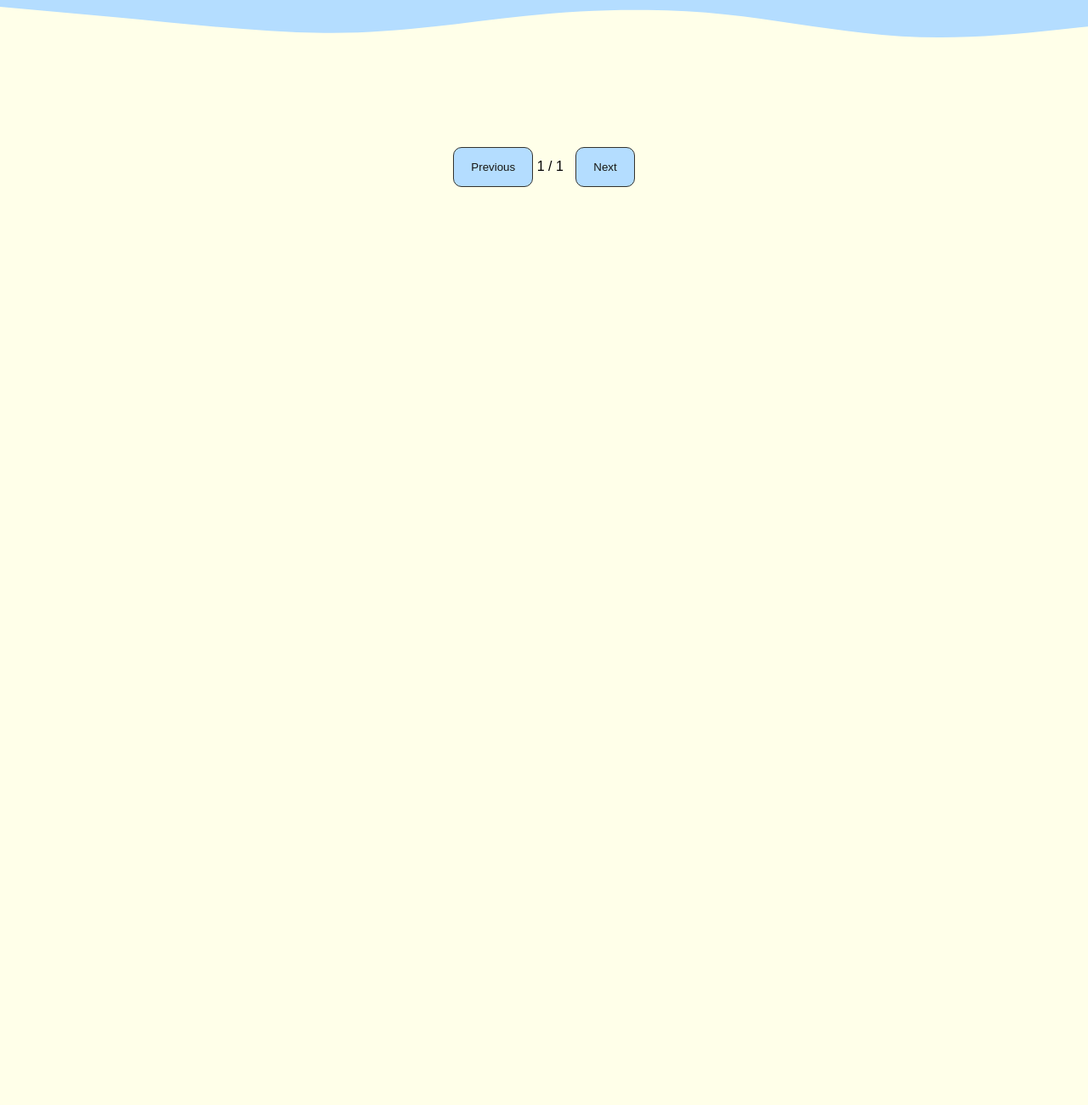
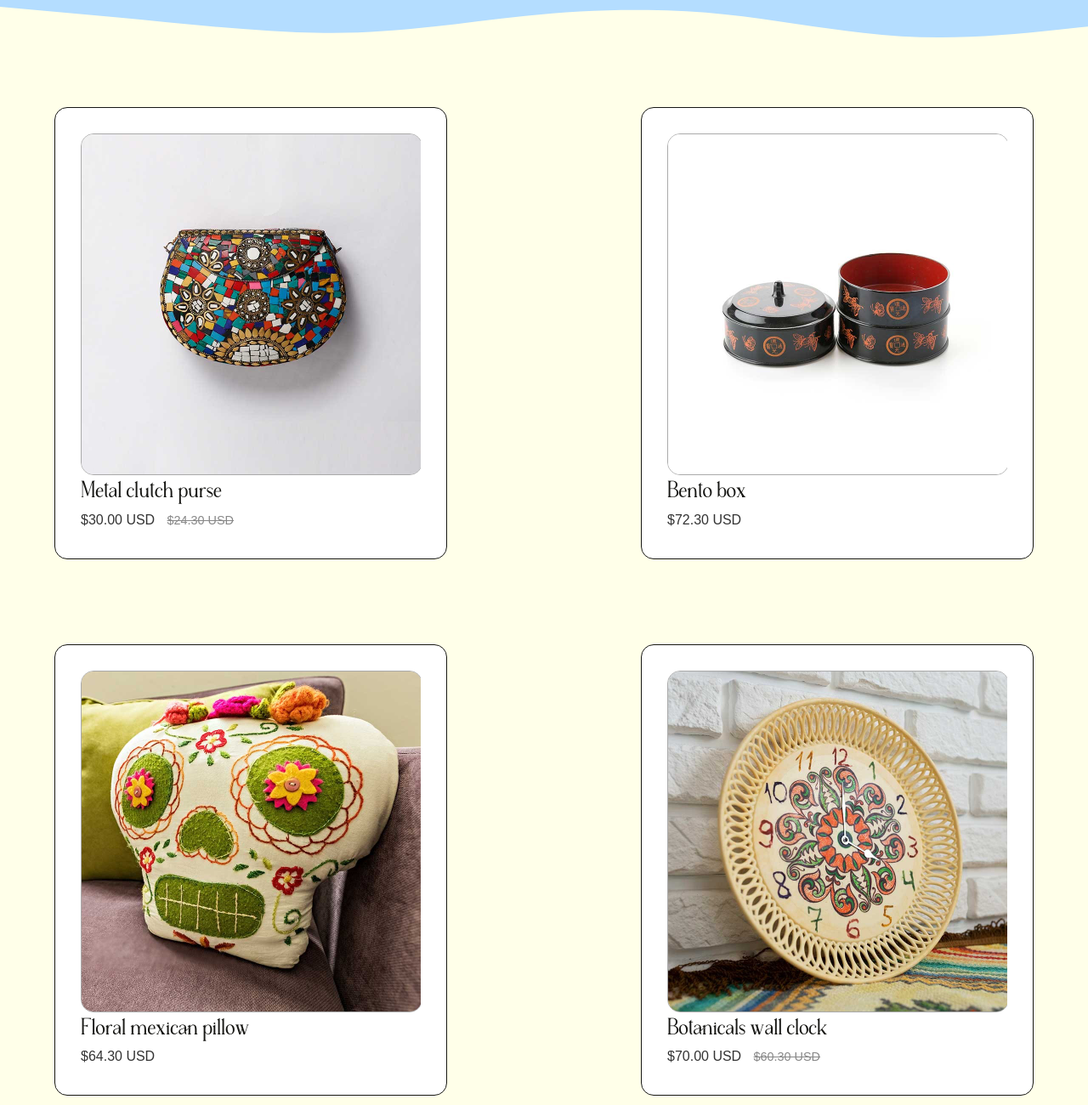
Before and after one commit to MOSTAFA17RASHEEDY/E-commerce-DreemBin-Client-Side-Final-Project, a plain HTML site: page Products/All Products/AllProducts.html in a window 1280 px wide. Shown: the part 300-1600 px from the top of the page at 85% size. Before the commit the page ends 800 px from the top, so only its background shows below. Drawn offline with Linux system fonts and the light colour scheme; no server answers.

Commit message:
Update UrlImg in Json

```diff
--- a/Products/All Products/AllProducts.html
+++ b/Products/All Products/AllProducts.html
@@ -31,7 +31,7 @@
         <section class="product-grid" id="productGrid"></section>
         <div class="pagination">
             <button id="prevBtn">Previous</button>
-            <p id="pageIndicator">1 / 1</p>
+            <p id="pageIndicator">1 / 2</p>
             <button id="nextBtn">Next</button>
         </div>
     </main>
--- a/Products/Products.js
+++ b/Products/Products.js
@@ -21,7 +21,7 @@ document.addEventListener("DOMContentLoaded", function () {
         "Watches": "Watches"
     };
 
-    fetch("./products.json")
+    fetch(window.location.origin + "/Shared/JSON/products.json")
         .then(response => response.json())
         .then(data => {
             products = data;
--- a/Products/products.json
+++ b/Shared/JSON/products.json
@@ -3,7 +3,7 @@
     "id": 1,
     "category": "bags",
     "page": 1,
-    "image": "../Shared/Images/65ab5ad905de6751921e7a0c_product-image-12.jpg",
+    "image": "/Shared/Images/65ab5ad905de6751921e7a0c_product-image-12.jpg",
     "title": "Metal clutch purse",
     "price": 30.00,
     "discountedPrice": 24.30
@@ -12,7 +12,7 @@
     "id": 2,
     "category": "serveware",
     "page": 1,
-    "image": "../Shared/Images/65ab5614d6e8611d02b30a4b_product-image-11.jpg",
+    "image": "/Shared/Images/65ab5614d6e8611d02b30a4b_product-image-11.jpg",
     "title": "Bento box",
     "price": 72.30,
     "discountedPrice": null
@@ -21,7 +21,7 @@
     "id": 3,
     "category": "Furnishing",
     "page": 1,
-    "image": "../Shared/Images/65ab54c2524f9e4d4b923791_product-image-10.jpg",
+    "image": "/Shared/Images/65ab54c2524f9e4d4b923791_product-image-10.jpg",
     "title": "Floral mexican pillow",
     "price": 64.30,
     "discountedPrice": null
@@ -30,7 +30,7 @@
     "id": 4,
     "category": "Watches",
     "page": 1,
-    "image": "../Shared/Images/65ab53b33f6ffd7ffa7c7a3a_product-image-09.jpg",
+    "image": "/Shared/Images/65ab53b33f6ffd7ffa7c7a3a_product-image-09.jpg",
     "title": "Botanicals wall clock",
     "price": 70.00,
     "discountedPrice": 60.30
@@ -39,7 +39,7 @@
     "id": 5,
     "category": "serveware",
     "page": 1,
-    "image": "../Shared/Images/65ab53274105f94c267d3257_product-image-08.jpg",
+    "image": "/Shared/Images/65ab52045faa95ea31319409_product-image-07.jpg",
     "title": "Hanging lamp",
     "price": 70.30,
     "discountedPrice": null
@@ -48,7 +48,7 @@
     "id": 6,
     "category": "gifts",
     "page": 1,
-    "image": "../Shared/Images/65ab53274105f94c267d3257_product-image-08.jpg",
+    "image": "/Shared/Images/65ab52045faa95ea31319409_product-image-07.jpg",
     "title": "Ceramic oatmeal bowls",
     "price": 56.30,
     "discountedPrice": 50.00
@@ -57,7 +57,7 @@
     "id": 7,
     "category": "Furnishing",
     "page": 2,
-    "image": "../Shared/Images/65ab50e1becdc4e575a0614b_product-image-02.jpg",
+    "image": "/Shared/Images/65ab50e1becdc4e575a0614b_product-image-02.jpg",
     "title": "Pillows flower Printed",
     "price": 42.30,
     "discountedPrice": null
@@ -66,7 +66,7 @@
     "id": 8,
     "category": "dining",
     "page": 2,
-    "image": "../Shared/Images/65ab508361c88173f6f53e5c_product-image-03 (1).jpg",
+    "image": "/Shared/Images/65ab508361c88173f6f53e5c_product-image-03 (1).jpg",
     "title": "Ceramic plates bowls",
     "price": 35.30,
     "discountedPrice": null
@@ -75,7 +75,7 @@
     "id": 9,
     "category": "bags",
     "page": 2,
-    "image": "../Shared/Images/65ab50592f963c198a3a2a2a_product-image-04 (1).jpg",
+    "image": "/Shared/Images/65ab50592f963c198a3a2a2a_product-image-04 (1).jpg",
     "title": "Embroidered bag",
     "price": 45.00,
     "discountedPrice": null
@@ -84,7 +84,7 @@
     "id": 10,
     "category": "gifts",
     "page": 2,
-    "image": "../Shared/Images/65ab4ed0e3470a53f2456cc2_product-image-05.jpg",
+    "image": "/Shared/Images/65ab4ed0e3470a53f2456cc2_product-image-05.jpg",
     "title": "Hand-painted teapot",
     "price": 40.84,
     "discountedPrice": 50.00
@@ -93,7 +93,7 @@
     "id": 11,
     "category": "Watches",
     "page": 2,
-    "image": "../Shared/Images/product-image-06.jpg",
+    "image": "/Shared/Images/product-image-06.jpg",
     "title": "Clock decoration",
     "price": 39.49,
     "discountedPrice": null
@@ -102,7 +102,7 @@
     "id": 12,
     "category": "dining",
     "page": 2,
-    "image": "../Shared/Images/65ab50e1becdc4e575a0614b_product-image-02.jpg",
+    "image": "/Shared/Images/65ab50e1becdc4e575a0614b_product-image-02.jpg",
     "title": "Serving tray",
     "price": 25.00,
     "discountedPrice": null
```
